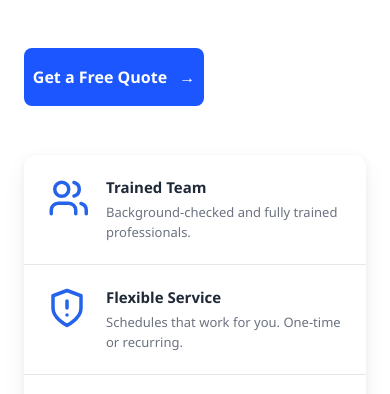
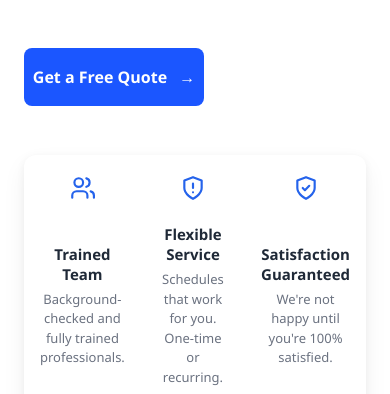
Before and after one commit to abdul-dulal/nowclen, a plain HTML site: page index.html in a window 390 px wide. Shown: the part 445-839 px from the top of the page. Drawn offline with Linux system fonts and the light colour scheme.

Commit message:
Update mobile layout for feature cards and items

```diff
--- a/style.css
+++ b/style.css
@@ -317,19 +317,40 @@ h1 .blue {
 /* Mobile */
 @media (max-width: 640px) {
   .feature-card {
-    grid-template-columns: 1fr;
+    grid-template-columns: repeat(3, 1fr);
   }
 
   .feature-item {
-    padding: 22px;
+    padding: 20px 16px;
+    display: flex;
+    justify-content: center;
+    position: relative;
+  }
+  .feature-item:not(:last-child)::after {
+    content: "";
+    position: absolute;
+    top: 25%;
+    right: 0px;
+    width: 1px;
+    height: 50%;
+    background: rgb(229, 231, 235);
+  }
+
+  .icon svg {
+    width: 26px;
+    height: 26px;
+    stroke-linecap: round;
+    stroke-linejoin: round;
   }
 
   .feature-item::after {
     display: none;
   }
-
-  .feature-item:not(:last-child) {
-    border-bottom: 1px solid #e5e7eb;
+  .feature-item {
+    flex-wrap: wrap;
+  }
+  .content {
+    text-align: center;
   }
 }
 
```
